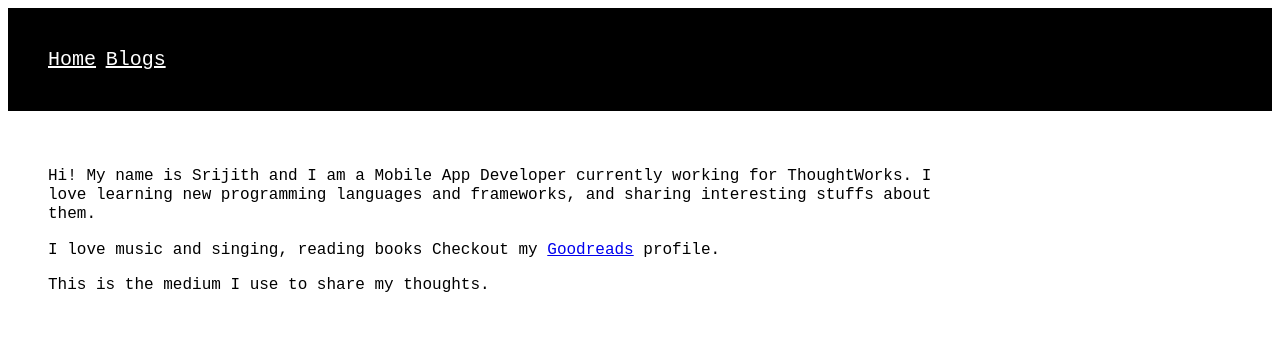
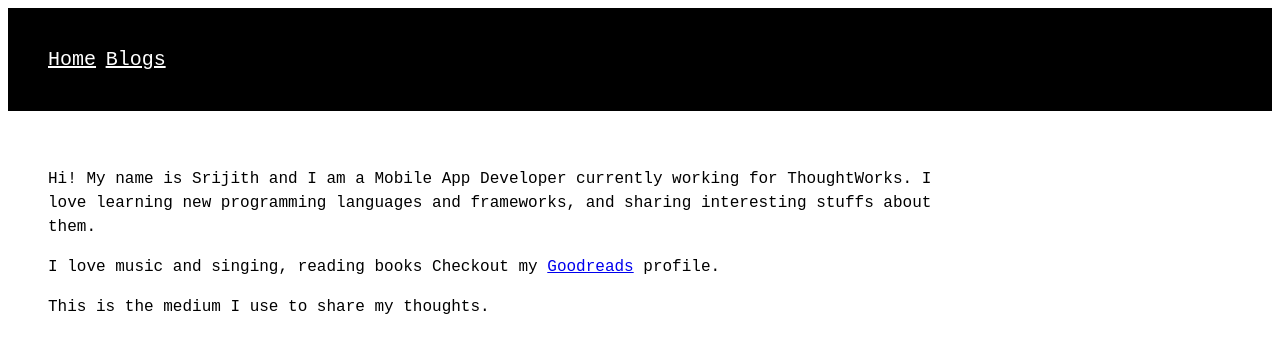
Before and after one commit to sjthn/sjthn.github.io, a Jekyll site: the page built from index.md, in a window 1280 px wide. Shown: the top 353 px of the page. Built offline with Jekyll 4.4.1, drawn with Linux system fonts in a browser that asks for light colours.

Commit message:
Increase line spacing

```diff
--- a/css/styles.scss
+++ b/css/styles.scss
@@ -10,7 +10,7 @@ section {
   padding: 40px;
   width: 900px;
   max-width: 90%;
-  line-height: 1.2;
+  line-height: 1.5;
 }
 
 nav {
```
